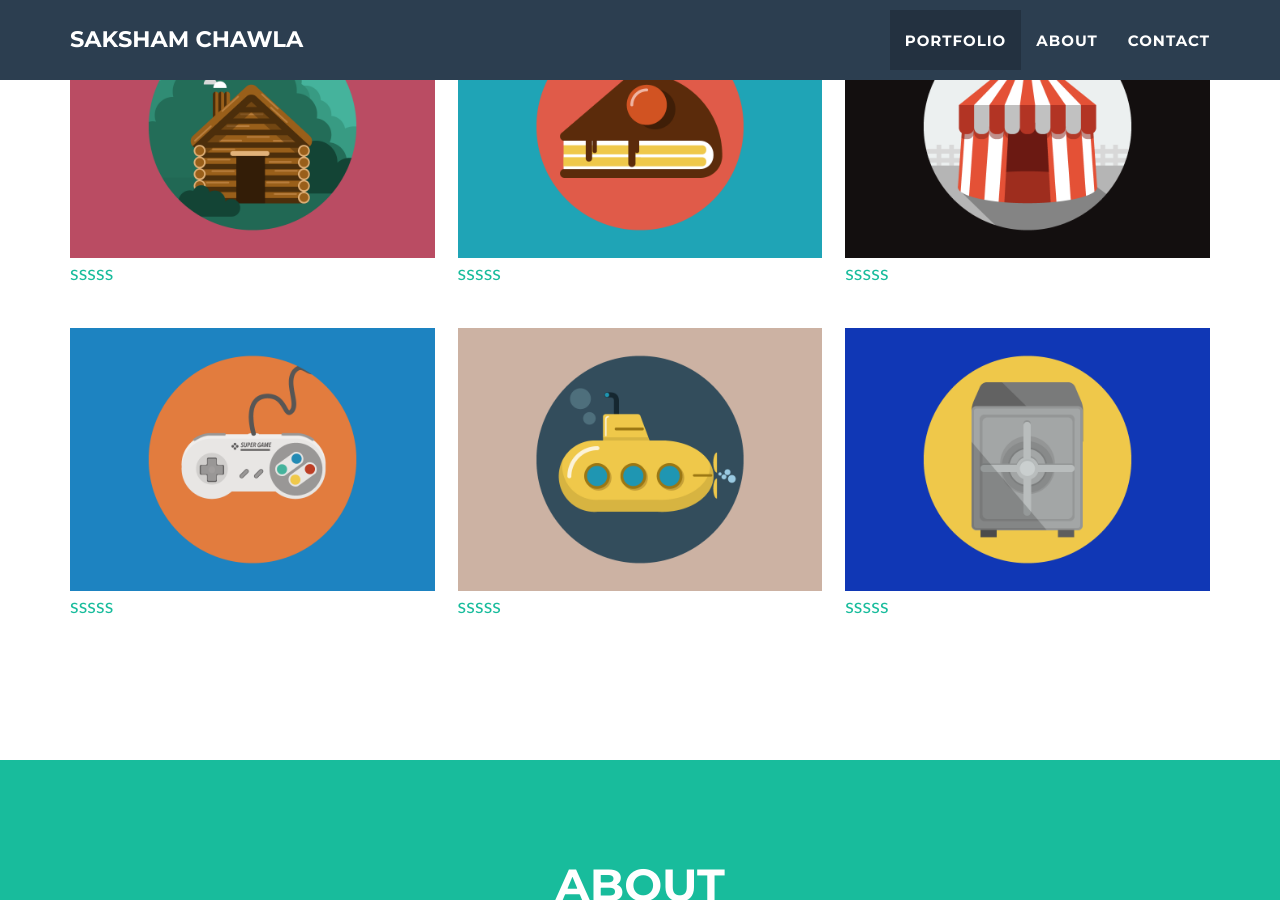
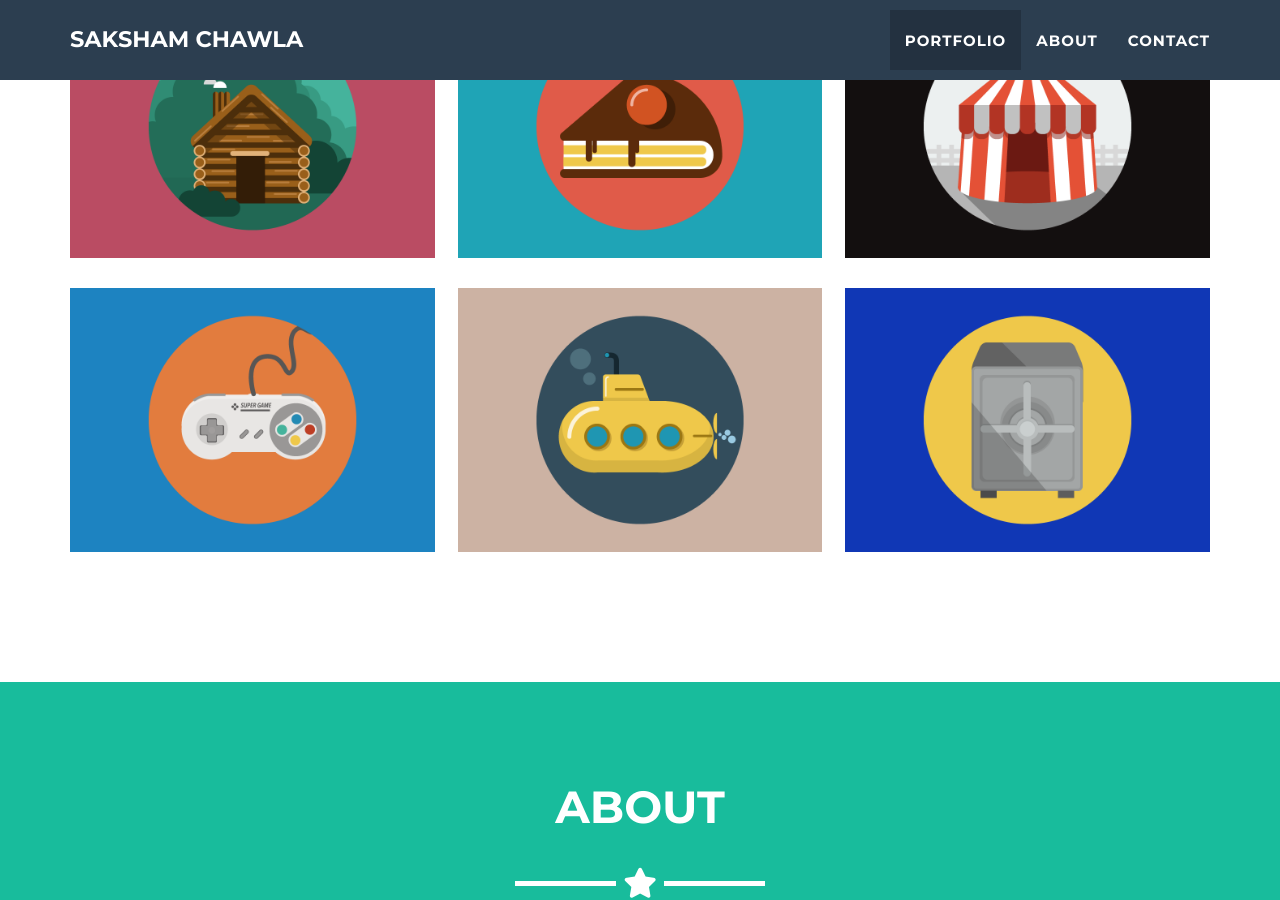
Before and after one commit to vizkov/homesite, a Jekyll site: the page built from _posts/2014-07-18-project-1.markdown, in a window 1280 px wide and 900 px high, scrolled down 1046 px. Built offline with Jekyll 4.4.1, drawn with Linux system fonts in a browser that asks for light colours.

Commit message:
Update portfolio_grid.html

```diff
--- a/_includes/portfolio_grid.html
+++ b/_includes/portfolio_grid.html
@@ -13,14 +13,10 @@
         <a href="#portfolioModal-{{ post.modal-id }}" class="portfolio-link" data-toggle="modal">
           <div class="caption">
             <div class="caption-content">
-              <i class="fa fa-search-plus fa-3x"></i>
+              <i class="fa fa-search-plus fa-3x">testtt</i>
             </div>
           </div>
           <img src="img/portfolio/{{ post.img }}" class="img-responsive" alt="{{ post.alt }}">
-          <p>
-
-          sssss
-          </p>
         </a>
       </div>
       {% endfor %}
```
